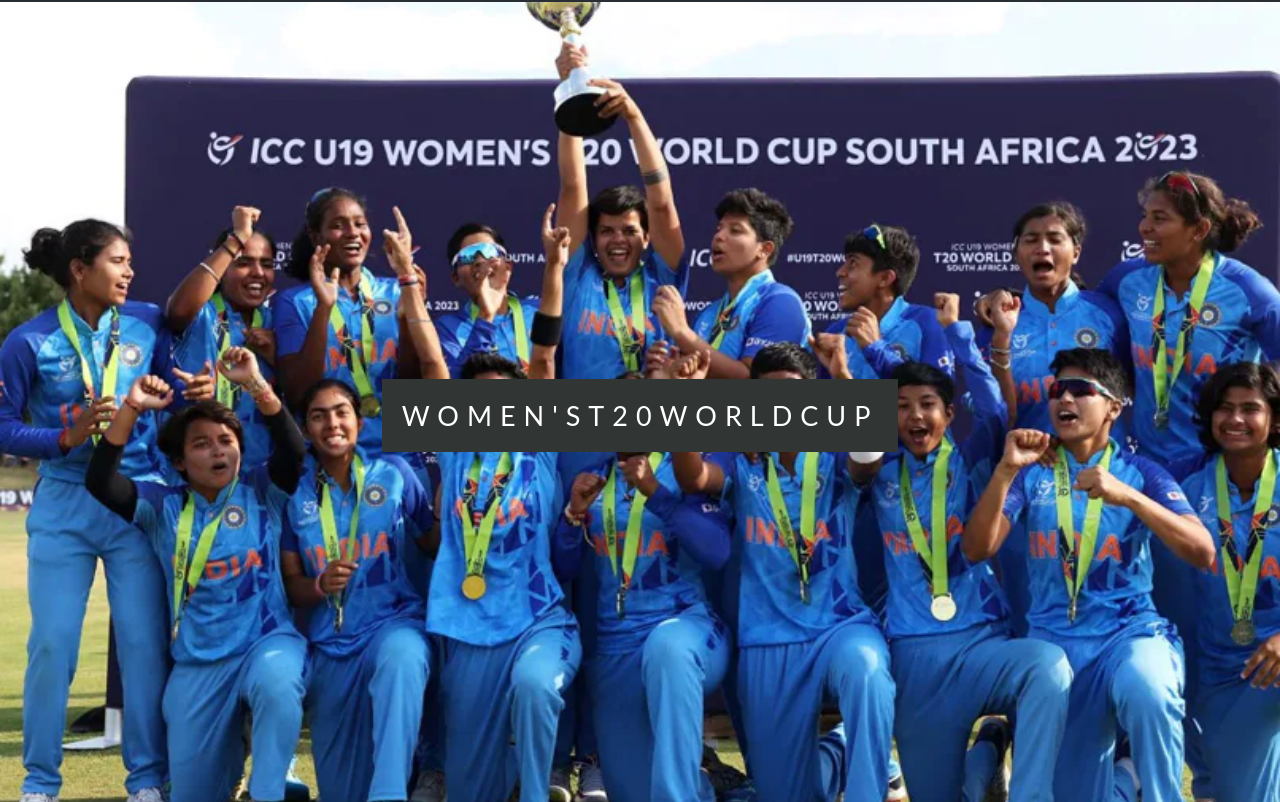
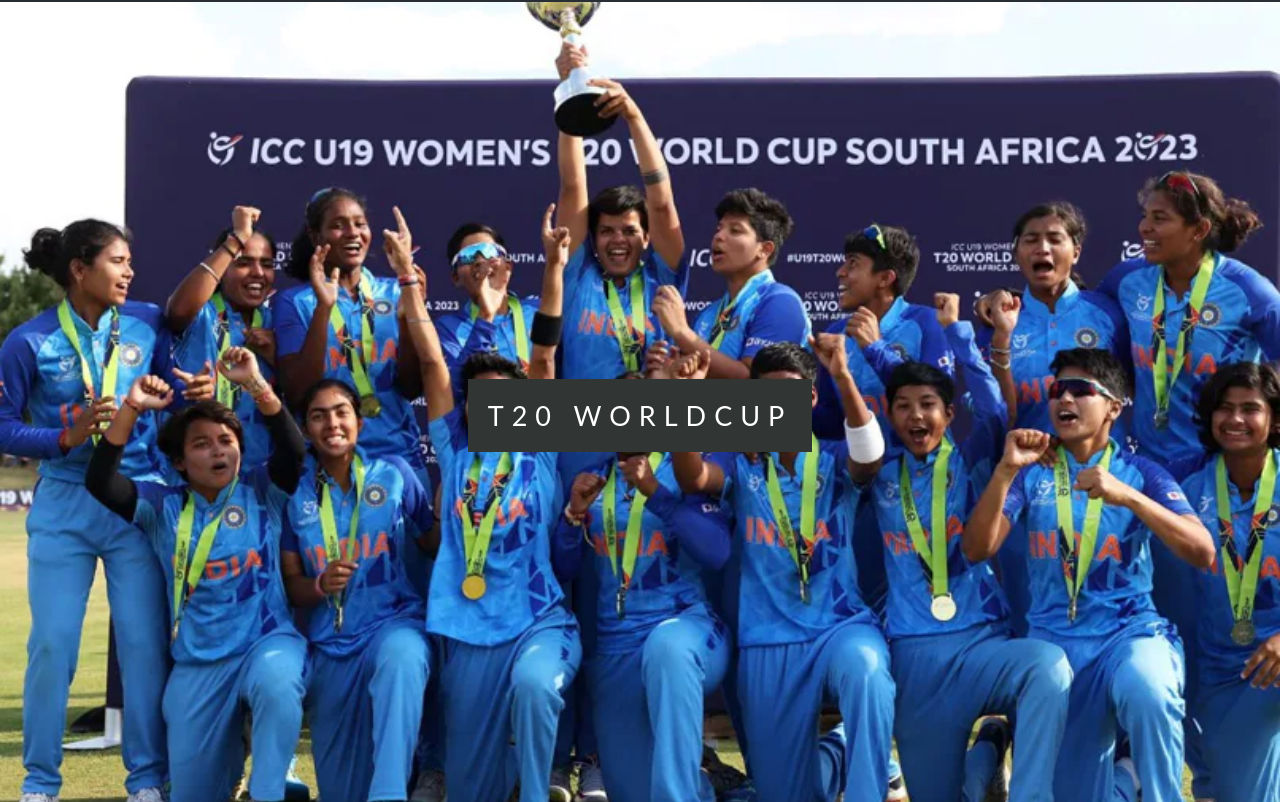
Before and after one commit to Harshcodess/U-19-Women-s-World-Cup---parallax, a plain HTML site: page index.html in a window 1280 px wide. Shown: the part 2843-3645 px from the top of the page. Drawn offline with Linux system fonts and the light colour scheme.

Commit message:
Update index.html

```diff
--- a/index.html
+++ b/index.html
@@ -10,7 +10,7 @@
   <body>
     <section class="pimg1">
       <div class="ptext">
-        <span class="textBg"> India lifts Cup</span>
+        <span class="textBg">India lifts Cup</span>
       </div>
     </section>
     <section class="section section-light">
@@ -43,7 +43,7 @@
     </section>
     <section class="pimg1">
       <div class="ptext">
-        <span class="textBg">Women'sT20WorldCup</span>
+        <span class="textBg">T20 WorldCup</span>
       </div>
     </section>
   </body>
```
